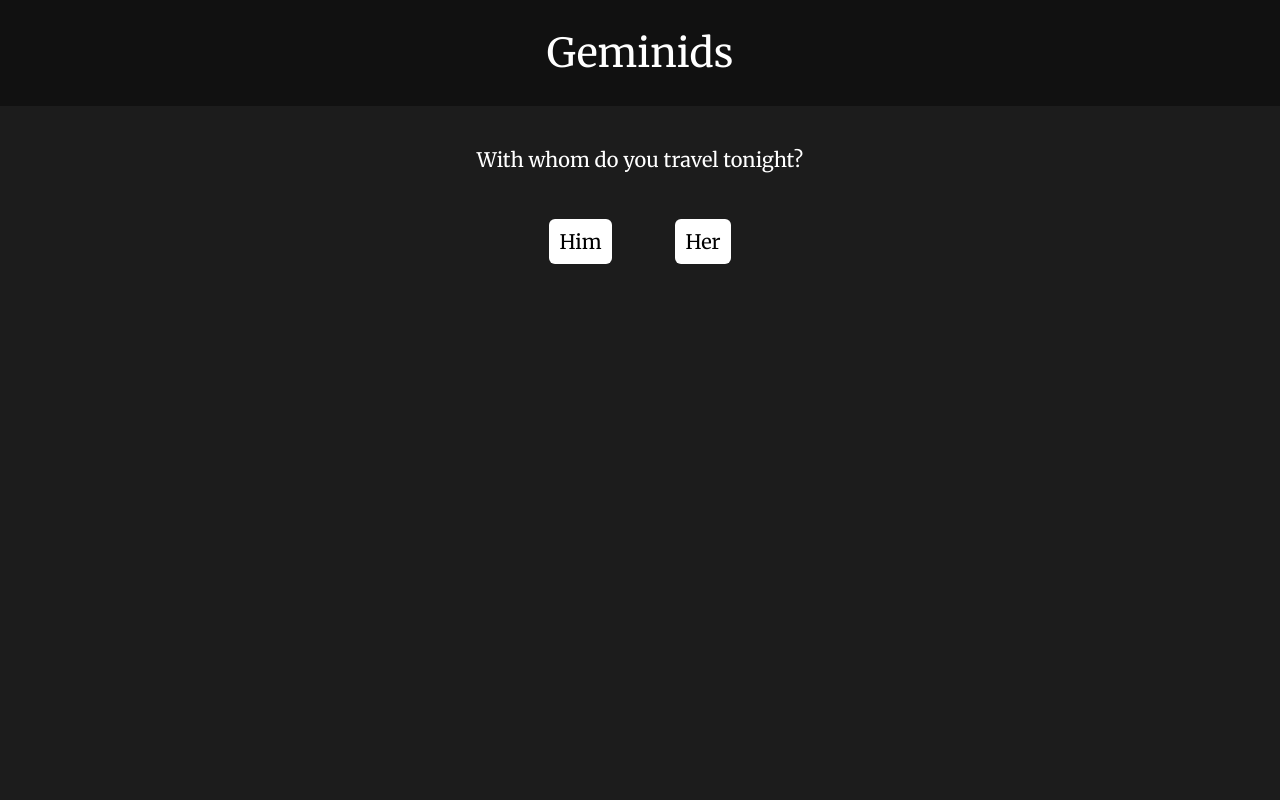
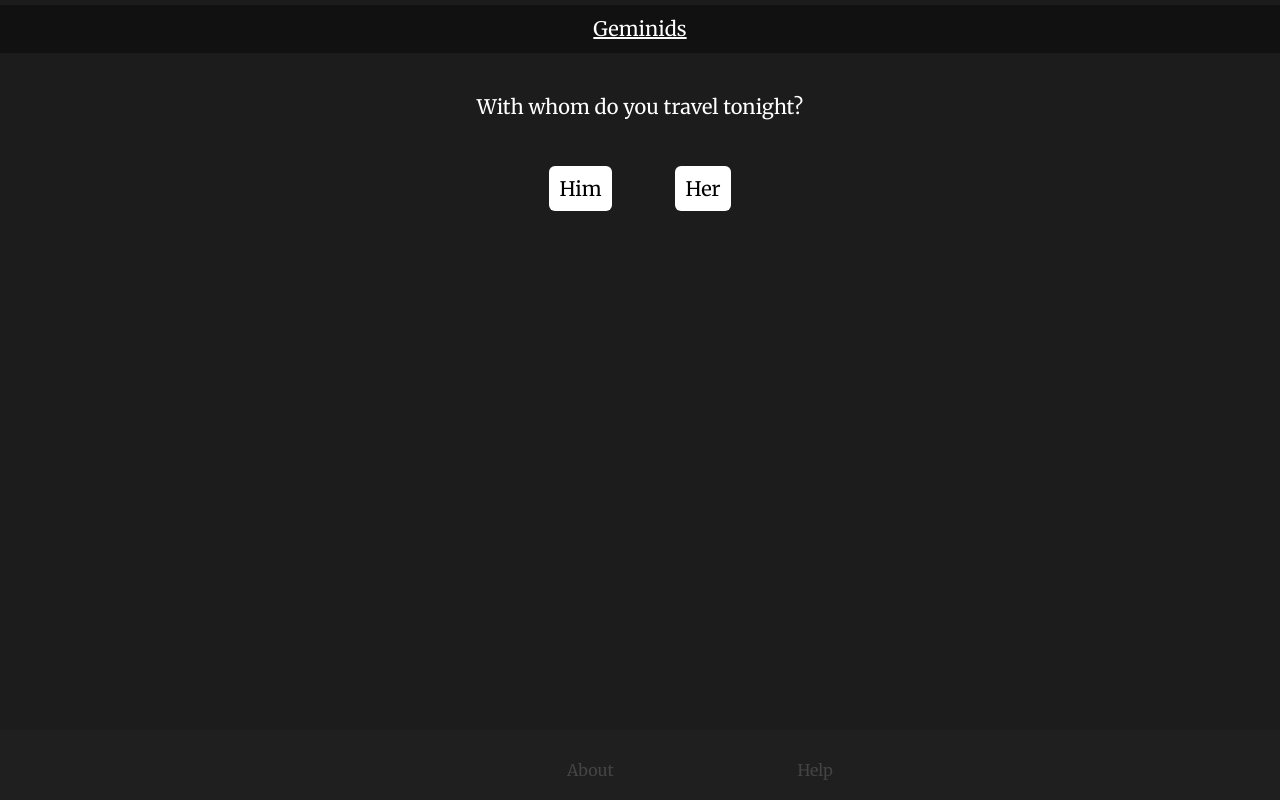
Before and after one commit to wintrmut3/geminids_miniweb, a plain HTML site: page index.html in a window 1280 px wide. Drawn offline with nearby package versions, Linux system fonts and the light colour scheme.

Commit message:
Fadetimes + Whitespace

```diff
--- a/index.html
+++ b/index.html
@@ -7,12 +7,13 @@
   <meta charset="utf-8">
   <title>Geminids</title>
   <div id = "heading">
-    <p style="font-size: 40px;color:white">Geminids</p>
+    <p><u>Geminids</u></p>
     <!-- <p>An interactive short story, in 3 parts.</p> -->
   </div>
 </head>
 
 <body>
+
   <div id="flvTextBox">
     <p id="flvtxt"></p>
   </div>
@@ -22,11 +23,18 @@
     <input type="button" name="male" value="Him" id="b_male" class= 'button'>
     <input type="button" name="female" value="Her" id="b_female" class = 'button'>
   </div>
-  <div class="choices">
+  <!-- <div class="choices">
     <div class="choice-button">
       <input type="button" name="choice1" value="Choice 1" id="c1" class = 'button'>
       <input type="button" name="choice2" value="Choice 2" id="c2" class = 'button'>
     </div>
+  </div> -->
+  <div class="Whitespace">
+    <br><br><br><br><br><br><br><br><br><br>
+  </div>
+  <div class="Footer">
+    <a href="#">About</a>
+    <a href="#">Help</a>
   </div>
   <script src="https://ajax.googleapis.com/ajax/libs/jquery/3.3.1/jquery.min.js"></script>
   <script src="script.js"></script>
--- a/script.js
+++ b/script.js
@@ -107,8 +107,6 @@ audio.loop = true;
 audio.volume = 0.1;
 audio.play();
 
-
-
 const flvText = document.getElementById('flvtxt');
 const flvTextDiv = document.getElementById('flvTextBox');
 
@@ -163,13 +161,13 @@ function chc(array) {
   $("#" + identifier).fadeIn();
 
   $("#" + identifier_b1).click(function() {
-    $("#" + identifier_b1).fadeOut(500);
-    $("#" + identifier_b2).fadeOut(500);
+    $("#" + identifier_b1).fadeOut(300);
+    $("#" + identifier_b2).fadeOut(300);
     choiceFlags[choiceNum] = 1;
   })
   $("#" + identifier_b2).click(function() {
-    $("#" + identifier_b1).fadeOut(500);
-    $("#" + identifier_b2).fadeOut(500);
+    $("#" + identifier_b1).fadeOut(300);
+    $("#" + identifier_b2).fadeOut(300);
     choiceFlags[choiceNum] = 2;
   })
 }
@@ -213,12 +211,14 @@ function playStep(timestep) {
 // }
 // scrollingAuto();
 function autoScroll(){
-  setInterval(function(){ console.log("SCROLLING..."); window.scrollBy(0,1) }, 10);
+  var x = setInterval(function(){ console.log("SCROLLING..."); window.scrollBy(0,8) }, 10);
+  setTimeout(function(){clearInterval(x);}, 500);
   //setInterval(function(){ window.scrollBy(10); console.log("SCROLLING..."); }, 10);
 }
-autoScroll()
+//autoScroll()
 function update() {
   timeline[t](params[t]);
+  autoScroll()
 }
 
 $(document).ready(function() {
--- a/style.css
+++ b/style.css
@@ -1,12 +1,28 @@
 *{
-  text-align: center;
   font-family: 'Merriweather', sans-serif;
-  padding: 0px;
-  margin:0px;
 }
-
+a{
+  color: #444444;
+  text-decoration: none;
+  padding-left:180px;
+}
+a:hover{
+  text-decoration: underline;
+  color: white;
+}
+.Footer{
+  width: 100%;
+  height: 10px;
+  position: fixed;
+  bottom:0;
+  right:0;
+  overflow-y: hidden;
+  padding:30px;
+  background: #1f1f1f;
+}
 .button{
   background-color: white;
+  text-align: center;
   padding: 10px;
   margin: 30px;
   font-size: 20px;
@@ -26,7 +42,9 @@
 
   /* text-decoration: underline; */
   color: white;
-  padding: 10px;
+  padding: 0px;
+  margin: 0px;
+  z-index: 100;
 }
 
 p{
@@ -34,6 +52,7 @@ p{
   line-height: 1.4;
   padding: 10px;
   font-size: 20px;
+  text-align: center;
 }
 
 h2{
@@ -42,6 +61,9 @@ h2{
 }
 
 body{
+  padding: 0px;
+  margin:0px;
   background-color: #1c1c1c;
   color: #FFFFFF;
+  text-align: center;
 }
```
